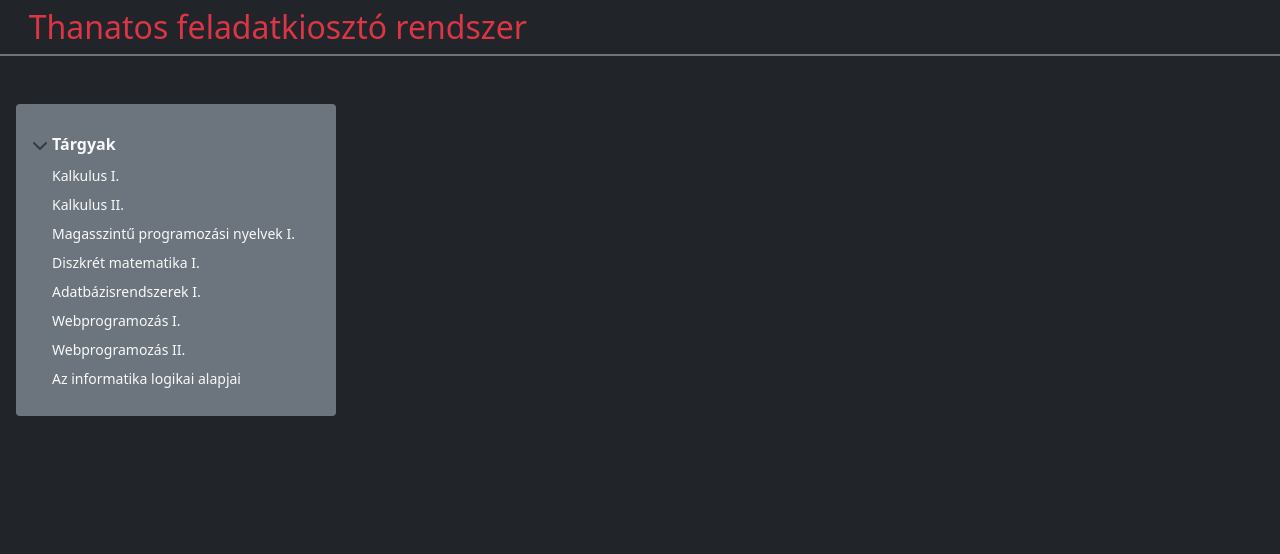
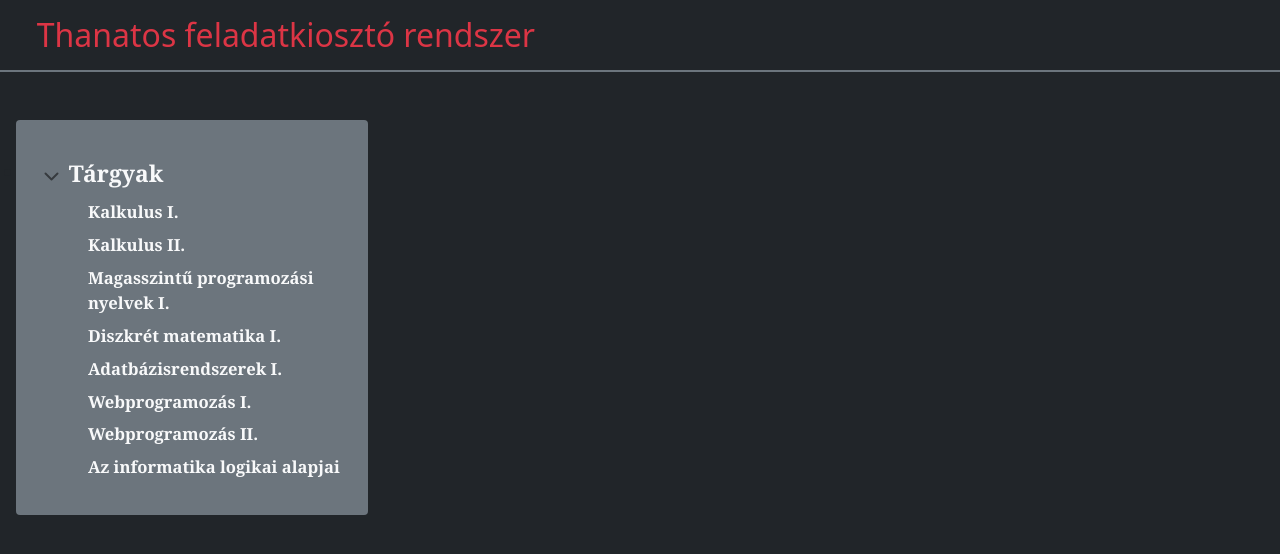
Before and after one commit to nagytoth1/afp2_first, a Django app: page / in a window 1280 px wide. Shown: the top 554 px of the page. Run offline with Django 4.2, Linux system fonts and the light colour scheme; data comes from the database, SQL or seed files in the repository.

Commit message:
interface updated, further fixes

```diff
--- a/app/thanatos_core/urls.py
+++ b/app/thanatos_core/urls.py
@@ -4,6 +4,5 @@ from django.urls import path, include
 
 urlpatterns = [
     path('admin/', admin.site.urls),
-    path('', include('thanatos_site.urls')),
-
+    path('', include('thanatos_site.urls'))
 ]
--- a/app/thanatos_site/templates/_base.html
+++ b/app/thanatos_site/templates/_base.html
@@ -10,13 +10,15 @@
 </head>
 
 <body class="bg-dark">
-    <header class="mb-5 border-bottom border-secondary border-2">
+    <header class="mb-5 p-2 border-bottom border-secondary border-2">
         <a href="/" class="d-flex align-items-center link-dark text-decoration-none">
             <h2 class="headline text-danger sticky-top">Thanatos feladatkiosztó rendszer</h2>
         </a>
     </header>
-    {% block content %}
-    {% endblock content %}
+    <main>
+        {% block content %}
+        {% endblock content %}
+    </main>
     <script src="https://cdn.jsdelivr.net/npm/bootstrap@5.1.3/dist/js/bootstrap.bundle.min.js" integrity="sha384-ka7Sk0Gln4gmtz2MlQnikT1wXgYsOg+OMhuP+IlRH9sENBO0LRn5q+8nbTov4+1p" crossorigin="anonymous"></script>
     <script src="static/sidebars.js"></script>
 </body>
--- a/app/thanatos_site/templates/main.html
+++ b/app/thanatos_site/templates/main.html
@@ -1,18 +1,19 @@
 {% extends '_base.html' %}
 
 {% block content %}
-<div class="flex-shrink-0 pb-1 pt-4 bg-secondary rounded-2 ms-3" style="width: 20rem;">
+<div class="flex-shrink-0 pb-1 pt-4 bg-secondary rounded-2 ms-3" style="width: 22rem;">
     <ul class="ps-2">
-      <li class="mb-1">
-        <button class="btn btn-toggle align-items-center rounded collapsed text-light" ű
+      <li class="p-2" style="font-family:Georgia;font-size: 19px;">
+        <button class="btn btn-toggle align-items-center rounded collapsed text-light"
                 data-bs-toggle="collapse"
                 data-bs-target="#home-collapse"
-                aria-expanded="true">Tárgyak
+                aria-expanded="true"
+                style="font-size: 23px">Tárgyak
         </button>
         <div class="collapse show" id="home-collapse">
-          <ul class="btn-toggle-nav list-unstyled fw-normal pb-1 small">
+          <ul class="btn-toggle-nav list-unstyled pb-1 small">
             {% for i in subjects_names%}
-              <li><a href="/?s={{i.id}}" class="link-dark rounded text-light">{{i.subject_name}}</a></li>
+              <li><a href="/?s={{i.id}}" class="link-dark rounded text-light fw-bold ms-5">{{i.subject_name}}</a></li>
             {% endfor %}
           </ul>
         </div>
--- a/app/thanatos_site/views.py
+++ b/app/thanatos_site/views.py
@@ -1,3 +1,4 @@
+from audioop import reverse
 from django.http import HttpResponse
 from django.shortcuts import redirect, render
 from . models import Subject
```
